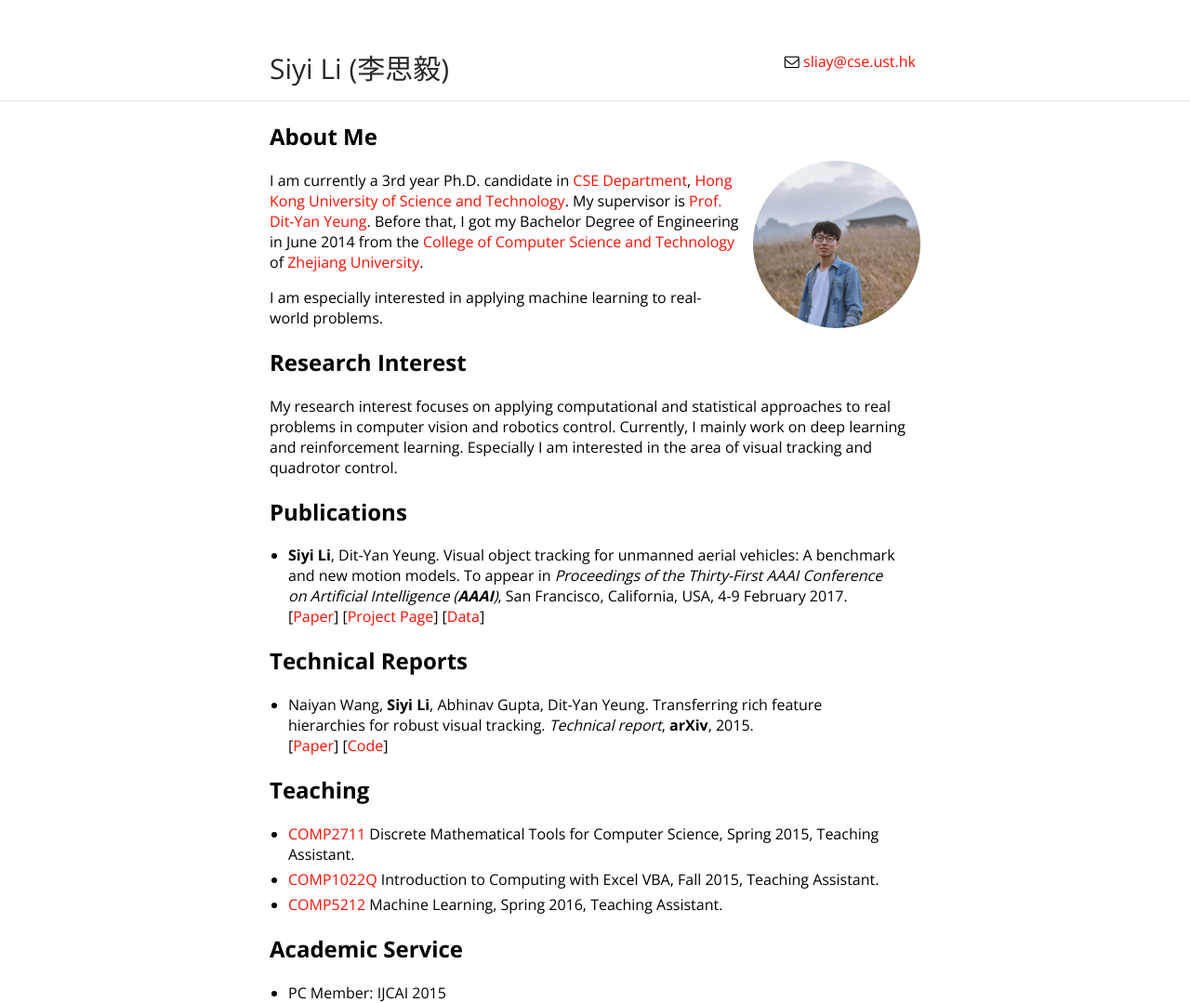
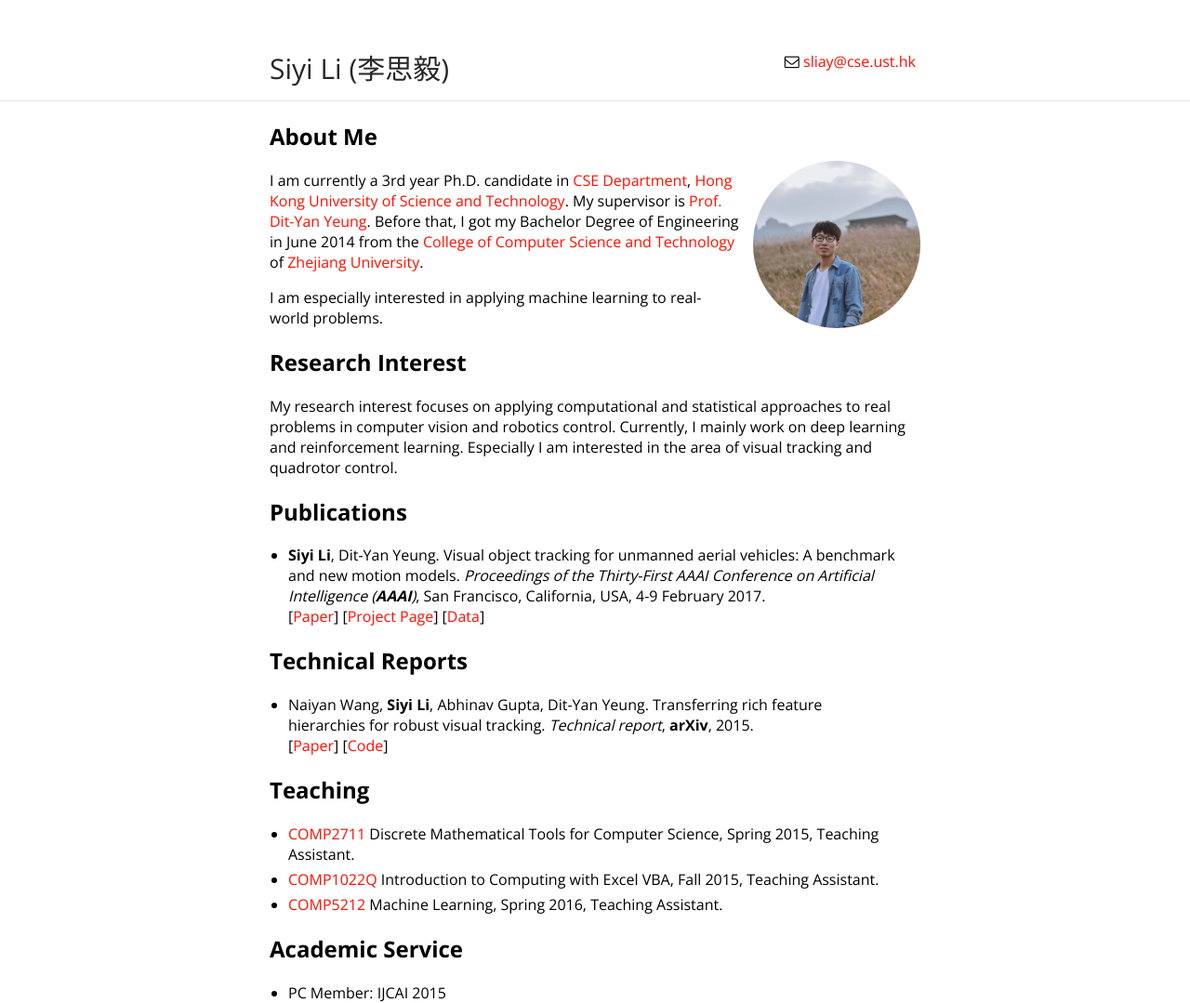
Before and after one commit to flyers/flyers.github.io, a Jekyll site: the page built from index.md, in a window 1280 px wide. Shown: the whole page at 93% size. Built offline with Jekyll 4.4.1, drawn with Linux system fonts in a browser that asks for light colours; our own code applies the rules of GitHub Pages for plain Markdown files.

Commit message:
update conference info

```diff
--- a/index.md
+++ b/index.md
@@ -16,7 +16,7 @@ My research interest focuses on applying computational and statistical approache
 
 ## Publications
 
-*	**Siyi Li**, Dit-Yan Yeung. Visual object tracking for unmanned aerial vehicles: A benchmark and new motion models. To appear in *Proceedings of the Thirty-First AAAI Conference on Artificial Intelligence (**AAAI**)*, San Francisco, California, USA, 4-9 February 2017.
+*	**Siyi Li**, Dit-Yan Yeung. Visual object tracking for unmanned aerial vehicles: A benchmark and new motion models. *Proceedings of the Thirty-First AAAI Conference on Artificial Intelligence (**AAAI**)*, San Francisco, California, USA, 4-9 February 2017.
     [[Paper](paper/AAAI17_UAV.pdf)] [[Project Page](https://github.com/flyers/drone-tracking)] [[Data](https://www.dropbox.com/s/s1fj99s2six4lrs/DTB70.tar.gz?dl=0)]
 
 ## Technical Reports
```
